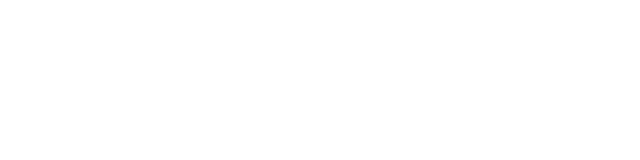
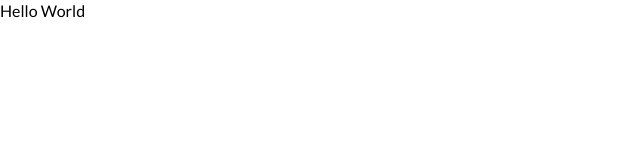
Before and after one commit to fgyimah/the-shop, a React (Create React App) app: page / in a window 1280 px wide. Shown: the top 160 px of the page, without its empty margins (0-640 px from the left). Built offline with nearby package versions, Linux system fonts and the light colour scheme.

Commit message:
Configured react router dom and react router config

```diff
--- a/package.json
+++ b/package.json
@@ -7,7 +7,10 @@
 		"react": "^17.0.1",
 		"react-dom": "^17.0.1",
 		"react-redux": "^7.2.2",
+		"react-router-config": "^5.1.1",
+		"react-router-dom": "^5.2.0",
 		"react-scripts": "4.0.3",
+		"react-spinners": "^0.10.6",
 		"redux": "^4.0.5",
 		"redux-devtools-extension": "^2.13.8",
 		"redux-thunk": "^2.3.0",
@@ -24,6 +27,8 @@
 		"@types/react": "^17.0.0",
 		"@types/react-dom": "^17.0.0",
 		"@types/react-redux": "^7.1.16",
+		"@types/react-router-config": "^5.0.2",
+		"@types/react-router-dom": "^5.1.7",
 		"@types/styled-components": "^5.1.7"
 	},
 	"scripts": {
--- a/src/App.tsx
+++ b/src/App.tsx
@@ -1,11 +1,17 @@
 import React from 'react';
+import { renderRoutes } from 'react-router-config';
+import { BrowserRouter as Router } from 'react-router-dom';
+import routes from './routes';
 import GlobalStyle from './theme/global';
 
 const App: React.FC = () => {
 	return (
-		<div>
+		<Router>
 			<GlobalStyle />
-		</div>
+
+			{/* render application routes */}
+			{renderRoutes(routes)}
+		</Router>
 	);
 };
 
--- /dev/null
+++ b/src/layouts/MainLayout.tsx
@@ -0,0 +1,30 @@
+import React, { Suspense } from 'react';
+import { renderRoutes, RouteConfigComponentProps } from 'react-router-config';
+import { BeatLoader } from 'react-spinners';
+import styled from 'styled-components';
+
+const MainLayout: React.FC<RouteConfigComponentProps> = ({ route }) => {
+	return (
+		<div>
+			<Suspense
+				fallback={
+					<StyledDiv>
+						<BeatLoader />
+					</StyledDiv>
+				}
+			>
+				{renderRoutes(route?.routes)}
+			</Suspense>
+		</div>
+	);
+};
+
+const StyledDiv = styled.div`
+	width: 100vw;
+	height: 80vh;
+	display: flex;
+	justify-content: center;
+	align-items: center;
+`;
+
+export default MainLayout;
--- /dev/null
+++ b/src/pages/Home.tsx
@@ -0,0 +1,7 @@
+import React from 'react';
+
+const HomePage: React.FC = () => {
+	return <div>Hello World</div>;
+};
+
+export default HomePage;
--- /dev/null
+++ b/src/routes.ts
@@ -0,0 +1,13 @@
+import { lazy } from 'react';
+import { RouteConfig } from 'react-router-config';
+import MainLayout from './layouts/MainLayout';
+
+const routes: RouteConfig[] = [
+	{
+		path: '',
+		component: MainLayout,
+		routes: [{ path: '/', exact: true, component: lazy(() => import('./pages/Home')) }],
+	},
+];
+
+export default routes;
```
Also changed, not shown: 1 other file (tests, documents, lock files or other folders).
